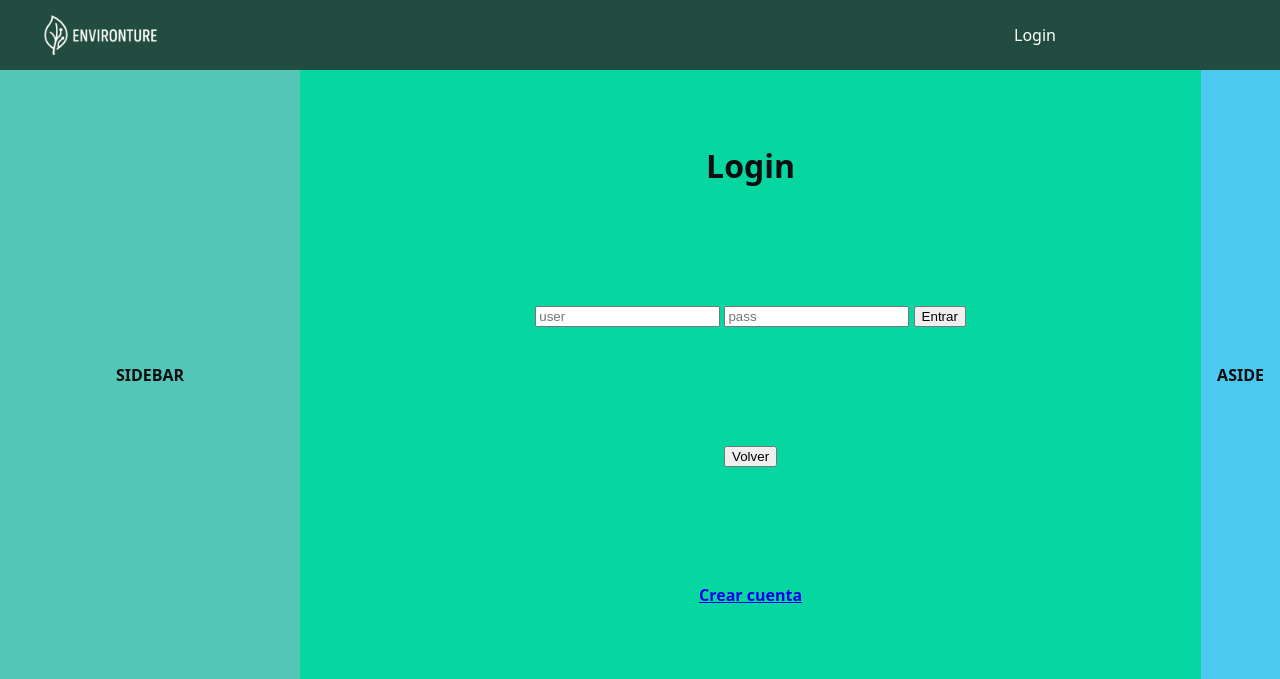
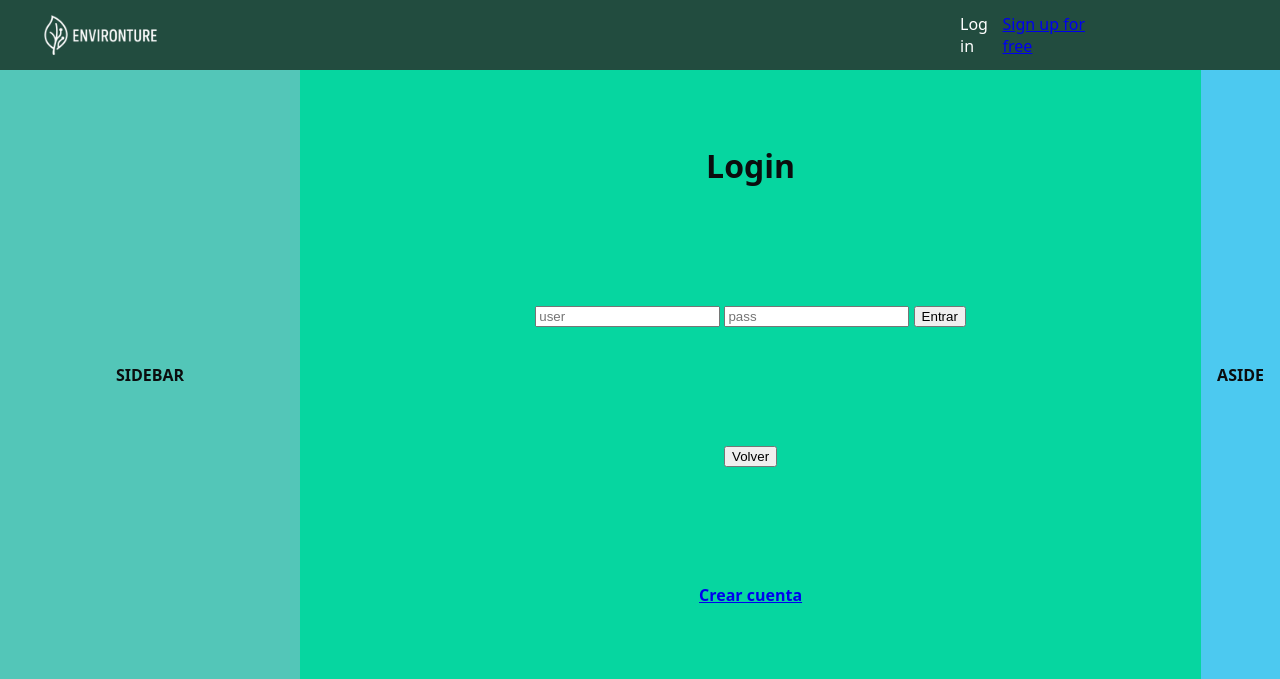
Before and after one commit to AlbertoRigoglioso/PrimerosPasos, a Flask app: page /login in a window 1280 px wide. Shown: the top 679 px of the page. Run offline with Flask 3, Linux system fonts and the light colour scheme.

Commit message:
redistribuido login y signup

```diff
--- a/static/css/styles.css
+++ b/static/css/styles.css
@@ -78,18 +78,26 @@ footer { grid-area: footer; background: var(--c-footer); padding: 16px; }
     object-fit: contain;    /* Escala sin deformar, mantiene proporción */
 }
 
-.login_case{
-  grid-area:header_c3;
-  color:white;
+
+.header_c2{
+  grid-area:header_c2;
+  height: 100%;
+}
+
+.header_c3{
   display: flex;               /* activa flexbox */
   align-items: center;         /* centra verticalmente */
   justify-content: center;
   width: 50%;  /* la mitad del ancho del padre */
   height: 80%; /* 30% de la altura del padre */
+}
+
+.login_case{
+  color:white;
   text-decoration: none; /* quita subrayado */
 }
 
-.header_c2{
-  grid-area:header_c2;
-  height: 100%;
+.signup_case{
+  background-color: white;
+  border-radius: 4px;
 }
--- a/templates/base.html
+++ b/templates/base.html
@@ -14,7 +14,9 @@
           <img src="{{ url_for('static', filename='img/logo-environture-blanco_60h.png') }}" alt="Logo">
       </div>
       <div class="header_c2"></div>
-      <a class="login_case" href="/login">Login</a>
+      <div class="header_c3">
+        <a class="login_case" href="/login">Log in</a><a href="/signup">Sign up for free</a>
+      </div>
 
     </header>
 
--- a/templates/index.html
+++ b/templates/index.html
@@ -13,8 +13,8 @@
 {% extends "base.html" %}
 {% block title %}Inicio{% endblock %}
 {% block main %}<h1>Hola Jinja</h1>
-<p><a href="/signup">Signup</a> | <a href="/contact">Contact</a></p>
   <h1>Contenido principal</h1>
+  <a href="/contact">Contact</a></p>
   <p>Este es un párrafo de prueba.</p>
   <p>Este es un párrafo de prueba.</p>
   <p>Este es un párrafo de prueba.</p>
```
